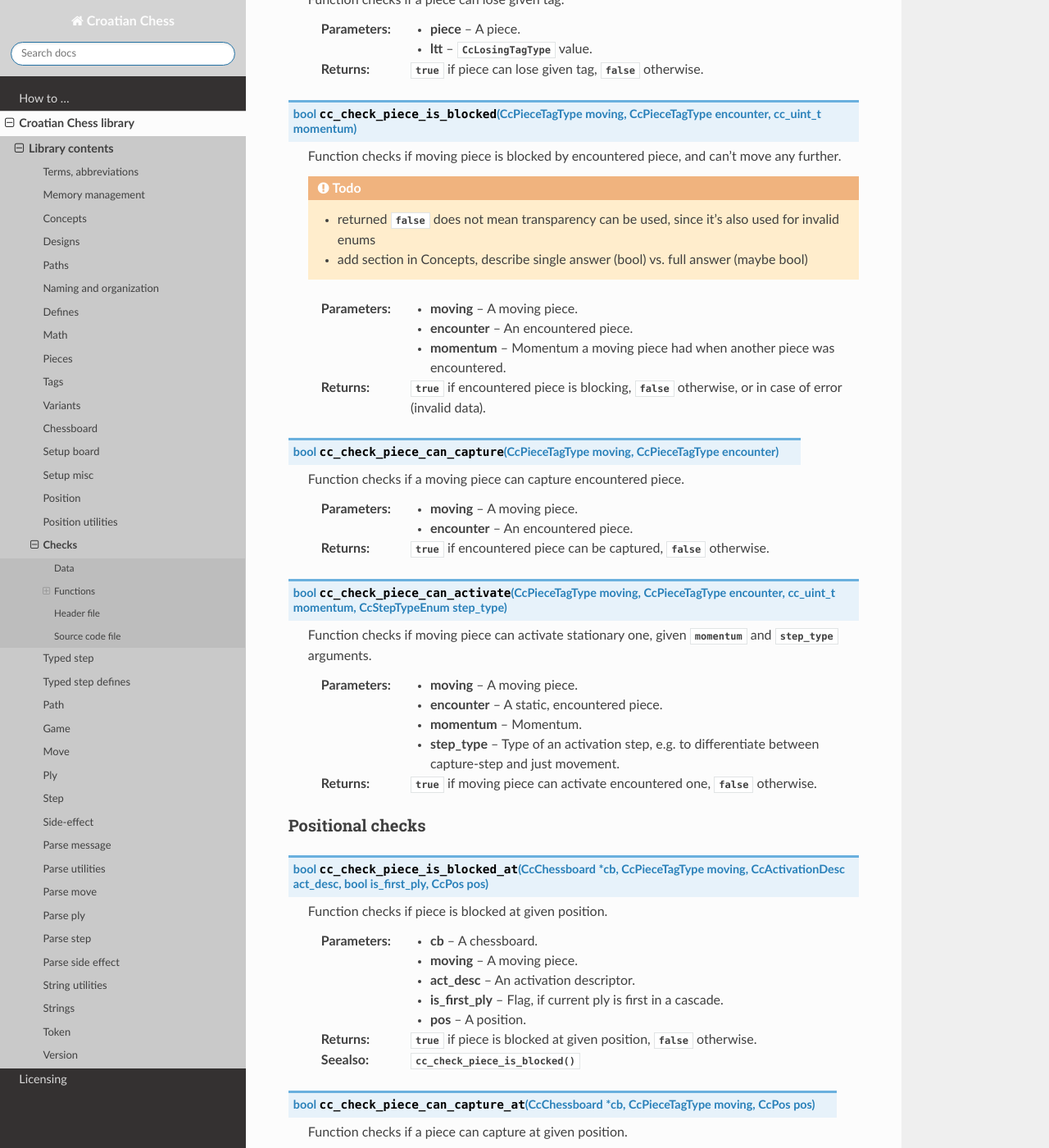
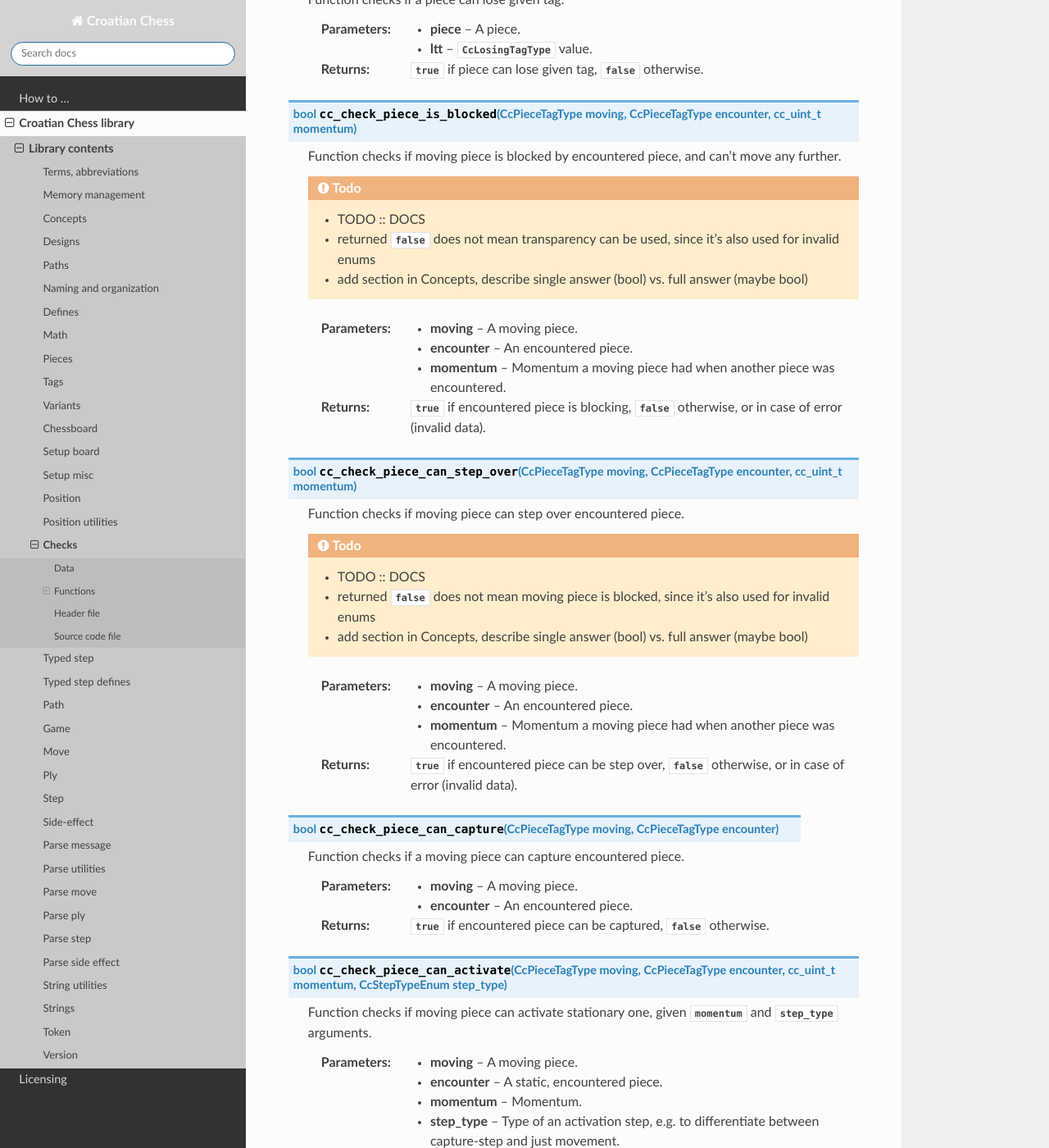
Before and after one commit to mmlacak/crochess, a Sphinx documentation site: the page built from docs/source/libcc/ccchecks.rst, in a window 1280 px wide and 1400 px high, scrolled down 803 px. Shown: the whole window at 82% size. Built offline with Sphinx 7.4.7 and the Read the Docs theme 3.1.0, drawn with Linux system fonts in a browser that asks for light colours.

Commit message:
Wrote docs for various funcs.

```diff
--- a/docs/source/conf.py
+++ b/docs/source/conf.py
@@ -26,10 +26,10 @@ copyright = '2021, Mario Mlačak'
 author = 'Mario Mlačak'
 
 # The short X.Y version
-version = "0.0.1.294:1473+20250816.140409"   # docs-new-lib-short-version-major-minor-feature-commit+meta~breaks-place-marker
+version = "0.0.1.299:1478+20250821.014749"   # docs-new-lib-short-version-major-minor-feature-commit+meta~breaks-place-marker
 
 # The full version, including alpha/beta/rc tags
-release = "0.0.1.294:1473+20250816.140409"   # docs-new-lib-full-version-major-minor-feature-commit+meta~breaks-place-marker
+release = "0.0.1.299:1478+20250821.014749"   # docs-new-lib-full-version-major-minor-feature-commit+meta~breaks-place-marker
 
 
 # -- General configuration ---------------------------------------------------
--- a/docs/source/libcc/ccchecks.rst
+++ b/docs/source/libcc/ccchecks.rst
@@ -60,6 +60,7 @@ Piece checks
 
     .. todo::
 
+        * TODO :: DOCS
         * returned :c:data:`false` does not mean transparency can be used,
           since it's also used for invalid enums
         * add section in Concepts, describe single answer (bool) vs.
@@ -69,6 +70,24 @@ Piece checks
     :param encounter: An encountered piece.
     :param momentum: Momentum a moving piece had when another piece was encountered.
     :returns: :c:data:`true` if encountered piece is blocking,
+        :c:data:`false` otherwise, or in case of error (invalid data).
+
+.. c:function:: bool cc_check_piece_can_step_over( CcPieceTagType moving, CcPieceTagType encounter, cc_uint_t momentum )
+
+    Function checks if moving piece can step over encountered piece.
+
+    .. todo::
+
+        * TODO :: DOCS
+        * returned :c:data:`false` does not mean moving piece is blocked,
+          since it's also used for invalid enums
+        * add section in Concepts, describe single answer (bool) vs.
+          full answer (maybe bool)
+
+    :param moving: A moving piece.
+    :param encounter: An encountered piece.
+    :param momentum: Momentum a moving piece had when another piece was encountered.
+    :returns: :c:data:`true` if encountered piece can be step over,
         :c:data:`false` otherwise, or in case of error (invalid data).
 
 .. c:function:: bool cc_check_piece_can_capture( CcPieceTagType moving, CcPieceTagType encounter )
```
Also changed, not shown: docs/source/libcc/ccpath.rst (+7 -0 lines), docs/source/libcc/ccsideeffect.rst (+7 -0 lines), 3 other files.
